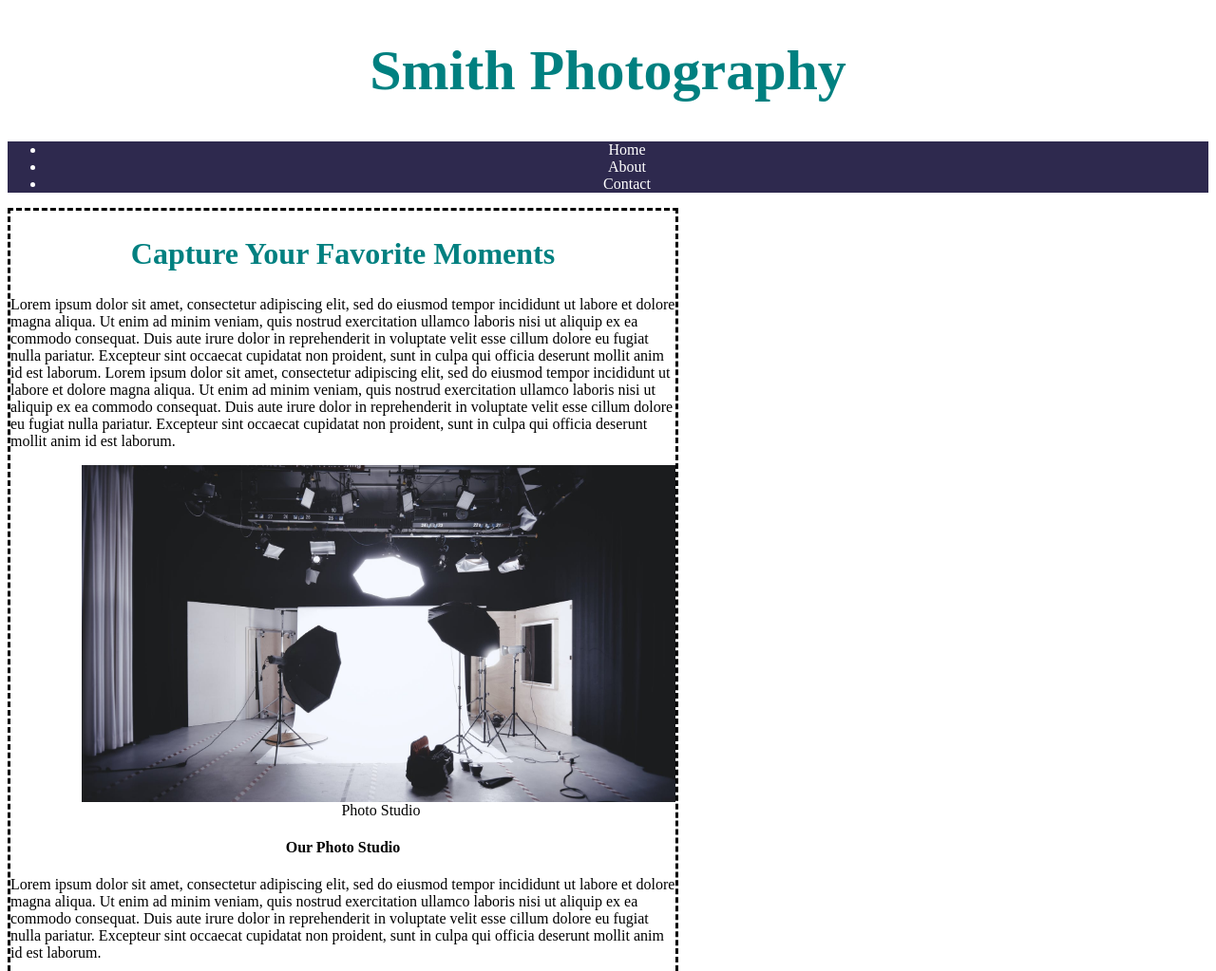
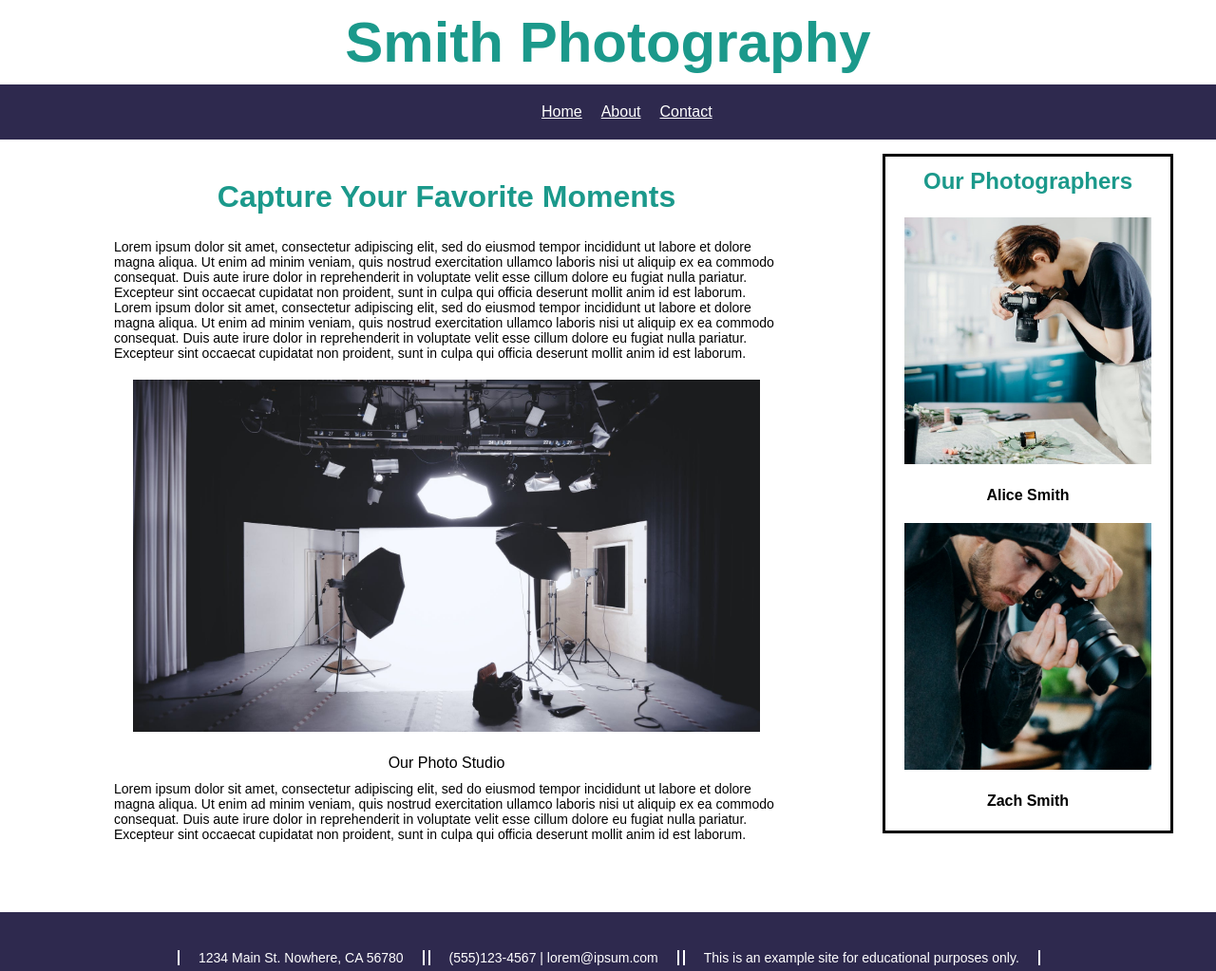
Before and after one commit to NepiMwewa/M6_Harmon_Alexander, a plain HTML site: page index.html in a window 1280 px wide. Shown: the top 1023 px of the page at 95% size. Drawn offline with Linux system fonts and the light colour scheme.

Commit message:
Changed layout to match image.

```diff
--- a/index.html
+++ b/index.html
@@ -15,9 +15,9 @@
 
     <nav>
       <ul>
-  		    <li>Home</li>
-  		    <li>About</li>
-  		    <li>Contact</li>
+  		    <li><a href="index.html">Home</a></li>
+  		    <li><a href="index.html">About</a></li>
+  		    <li><a href="index.html">Contact</a></li>
       </ul>
   	</nav>
   </header>
@@ -42,7 +42,7 @@
       <img src="images/photo-studio.jpeg" alt="Photo Studio" id="photoStudio">
       <figcaption>Photo Studio</figcaption>
     </figure>
-    <h4>Our Photo Studio</h4>
+    <h5>Our Photo Studio</h5>
     <p>Lorem ipsum dolor sit amet, consectetur adipiscing elit, sed do eiusmod
       tempor incididunt ut labore et dolore magna aliqua. Ut enim ad minim
       veniam, quis nostrud exercitation ullamco laboris nisi ut aliquip ex ea
@@ -71,8 +71,10 @@
 
 
 	<footer>
-		<p>1234 Main St. Nowhere, CA 56780</p>
-		<p>(555)123-4567 | lorem@ipsum.com</p>
-		<p>This is an example site for educational purposes only.</p>
+    <ul>
+		    <li>1234 Main St. Nowhere, CA 56780</li>
+		    <li>(555)123-4567 | lorem@ipsum.com</li>
+		    <li>This is an example site for educational purposes only.</li>
+    </ul>
 	</footer>
 </body>
--- a/style.css
+++ b/style.css
@@ -1,66 +1,129 @@
+	body{
+		margin: 0px;
+		font-family: Arial;
+	}
 	nav{
 		background-color: #2e294e;
 	}
 	nav>ul{
-		text-align: center;
+		list-style-type: none;
+		padding-top: 5px;
+		padding-bottom: 5px;
+		margin: auto;
+		width: 200px;
+		overflow: hidden;
+	}
+	nav>ul>li{
+		float: left;
+		color: white;
+		margin: 15px 10px 15px 10px;
+	}
+	a{
+		display: block;
+
+		text-decoration: underline;
+		font-size: 16px;
+	}
+	a:link{
+		color: white;
+	}
+	a:visited{
 		color: white;
 	}
 	article{
-		border-style: dashed;
+		margin-top: 15px;
+		margin-left: 120px;
+		margin-right: auto;
+		margin-bottom: 60px;
 		float: left;
 		width: 700px;
-			overflow: auto;
 	}
 	article>p{
+		margin-top: 10px;
+	}
 
+	aside{
+		margin-top: 15px;
+		margin-left: auto;
+		margin-right: 45px;
+		padding-top: 0px;
+		padding-bottom: 10px;
 
-	}
-	figure{
-		width: 700px;
-	}
-	figcaption{
-		text-align: center;
-	}
-	aside{
+		width: 300px;
 		float: right;
 		border-style: solid;
 	}
+
+	figure{
+		margin: 20px;
+	}
+	figcaption{
+		display: none;
+		text-align: center;
+	}
+
 	footer{
 		float: left;
+		text-align: center;
 		width: 100%;
 		background-color: #2e294e;
 	}
-	footer>p{
+	footer>ul{
+		list-style-type: none;
+		width: 950px;
+		margin: auto;
+		padding: auto;;
+	}
+	footer>ul>li{
+		float: left;
+		font-size: 14px;
+		border-left: white solid 2px;
+		border-right: white solid 2px;
 		text-align: center;
 		color: white;
+		margin: 40px 2px 40px 2px;
+		padding-left: 20px;
+		padding-right: 20px;
 	}
-	#photoStudio{
-		display: block;
-		margin-left: auto;
-		margin-right: auto;
-		width: 90%;
-	}
-	.asidePhoto{
-		display: block;
-		margin-left: auto;
-		margin-right: auto;
-		width: 30%;
-	}
+
 	h1{
+		margin: 10px;
 		font-size: 60px;
 		text-align: center;
-		color: teal;
+		color: #1b998b;
 	}
 	h2{
 		font-size: 32px;
 		text-align: center;
-		color: teal;
+		color: #1b998b;
 	}
 	h3{
+		margin-top: 12px;
 		font-size: 24px;
 		text-align: center;
-		color: teal;
+		color: #1b998b;
 	}
 	h4{
+		margin-top: 0px;
+		margin-bottom: 12px;
+		font-size: 16px;
 		text-align: center;
 	}
+	h5{
+		font-size: 16px;
+		font-weight: normal;
+		text-align: center;
+		margin: 0px;
+		padding: 0px;
+	}
+
+	p{
+		font-size: 14px;
+	}
+
+	#photoStudio{
+		width: 100%;
+	}
+	.asidePhoto{
+		width: 100%;
+	}
```
